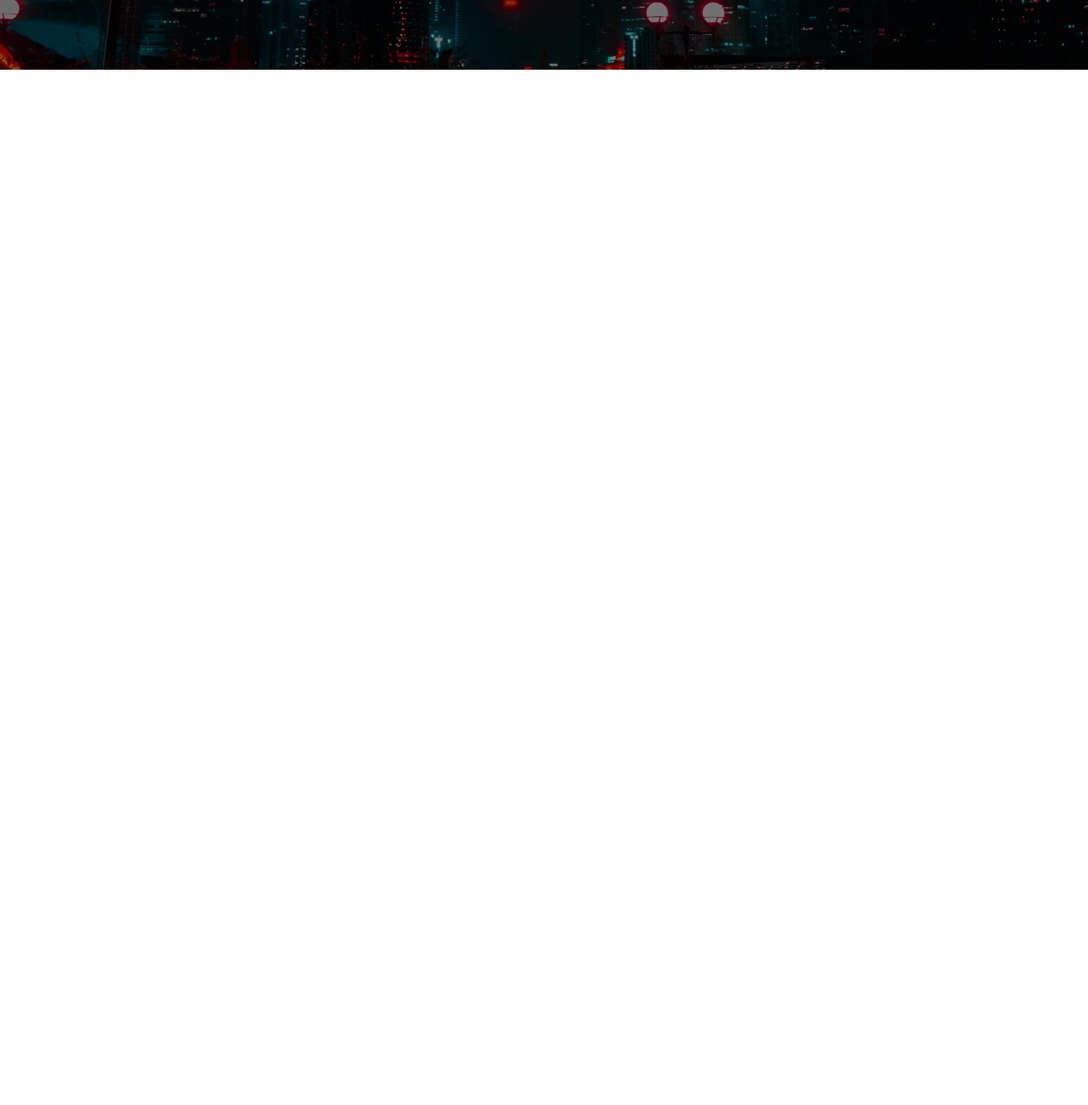
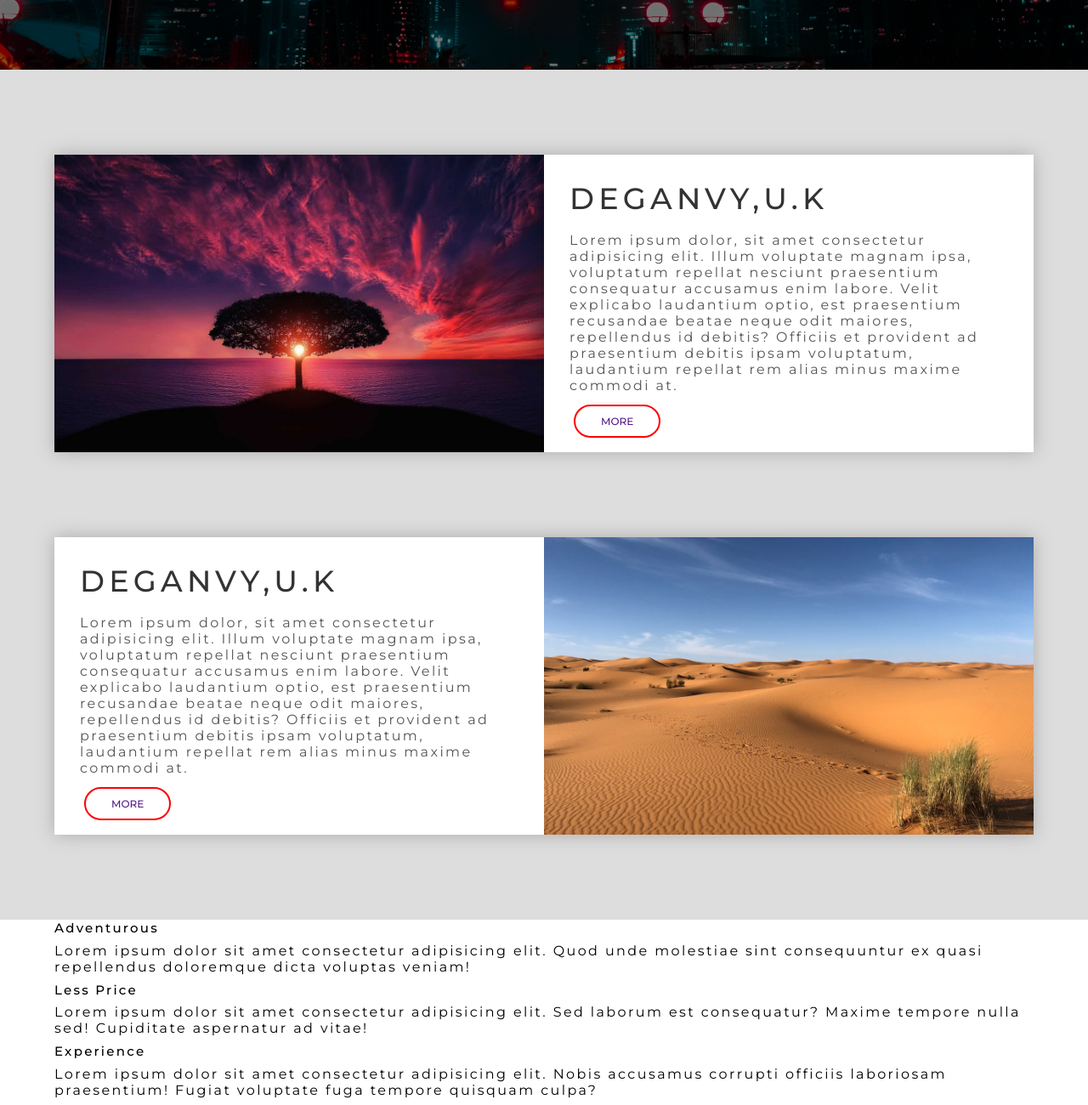
Before and after one commit to AnasAli30/Some_Web_Projects, a plain HTML site: page Travel Website/index.html in a window 1280 px wide. Shown: the part 678-1978 px from the top of the page at 85% size. Before the commit the page ends 800 px from the top, so only its background shows below. Drawn offline with Linux system fonts and the light colour scheme.

Commit message:
some changes

```diff
--- a/Travel Website/css/style.css
+++ b/Travel Website/css/style.css
@@ -64,7 +64,10 @@ body{
 .btn-primary{
     background-color: #fff;
     border-radius: 10rem;
-
+    transition: 0.5s ease-in-out;
+}
+.btn-primary:hover{
+    background-color: #ddd;
 }
 
 
@@ -207,3 +210,75 @@ h1,h2,h3{
     text-decoration: none;
     color: #e63946;
 } */
+
+
+/* ########## SHOWCSAE SECTION STYLING ############# */
+
+.showcase{
+    background-color: #ddd;
+    padding: 10rem 0;;
+}
+.row{
+    height: 350px;
+    /* border: 1px solid red; */
+    background-color: #fff;
+    box-shadow: 0px 0px 20px 0px #aaa;
+}
+
+.row1{
+    margin-bottom: 10rem;
+}
+
+.row .img-box{
+    height: 100%;
+}
+
+.row .img-box img{
+    height: 100%;
+    width: 100%;
+    object-fit: cover;
+}
+
+.row .text-box{
+    /* border: 1px solid red; */
+    padding: 3rem;
+    height: 100%;
+    width: 100%;
+}
+
+.row1 .img-box,
+.row2 .text-box{
+    float: left;
+    width: 50%;
+}
+
+.row2 .img-box ,
+.row1 .text-box{
+    float: right;
+    width: 50%;
+}
+
+.row a{
+    font-weight: 500;
+    font-size: 1.2rem;
+    display: inline-block;
+    margin: 0.5rem;
+    text-decoration: none;
+    border: 2px solid red;
+    padding: 1rem 3rem;
+    transition: 0.5s ;
+}
+
+.row a:hover{
+    border: 2px solid rgb(97, 223, 91);
+
+    background-color: rgb(122, 230, 116);
+    color: #333;
+
+}
+
+.row::after{
+    content: ' ';
+    display: block;
+    clear: both;
+}
--- a/Travel Website/index.html
+++ b/Travel Website/index.html
@@ -30,6 +30,50 @@
 
 </header>
 
+<section class="showcase">
+    <div class="container">
+    <div class="row row1">
+        <div class="img-box">
+        <img src="./img/showcase-photo1.jpg" alt="">
+    </div>
+        <div class="text-box">
+        <h2 class="lg-heading text-black">DEGANVY,U.K</h2>
+        <p class="text-gray">Lorem ipsum dolor, sit amet consectetur adipisicing elit. Illum voluptate magnam ipsa, voluptatum repellat nesciunt praesentium consequatur accusamus enim labore. Velit explicabo laudantium optio, est praesentium recusandae beatae neque odit maiores, repellendus id debitis? Officiis et provident ad praesentium debitis ipsam voluptatum, laudantium repellat rem alias minus maxime commodi at.</p>
+        <a href="" class="btn-primary">MORE</a>
+    </div>
+    </div>
+    <div class="row row2">
+        <div class="img-box">
+            <img src="./img/showcase-photo2.jpg" alt=""></div>
+            <div class="text-box">
+            <h1 class="lg-heading text-black">DEGANVY,U.K</h1>
+            <p class="text-gray">Lorem ipsum dolor, sit amet consectetur adipisicing elit. Illum voluptate magnam ipsa, voluptatum repellat nesciunt praesentium consequatur accusamus enim labore. Velit explicabo laudantium optio, est praesentium recusandae beatae neque odit maiores, repellendus id debitis? Officiis et provident ad praesentium debitis ipsam voluptatum, laudantium repellat rem alias minus maxime commodi at.</p>
+            <a href="" class="btn-primary">MORE</a>
+        </div>
+
+    </div>
+</div>
+</section>
+
+<div class="feature">
+    <div class="container">
+        <div class="box">
+            <div class="box1">
+                <h2>Adventurous</h2>
+                <p>Lorem ipsum dolor sit amet consectetur adipisicing elit. Quod unde molestiae sint consequuntur ex quasi repellendus doloremque dicta voluptas veniam!</p>
+            </div>
+            <div class="box2">
+                <h2>Less Price</h2>
+                <p>Lorem ipsum dolor sit amet consectetur adipisicing elit. Sed laborum est consequatur? Maxime tempore nulla sed! Cupiditate aspernatur ad vitae!</p>
+            </div>
+            <div class="box3">
+                <h2>Experience</h2>
+                <p>Lorem ipsum dolor sit amet consectetur adipisicing elit. Nobis accusamus corrupti officiis laboriosam praesentium! Fugiat voluptate fuga tempore quisquam culpa?</p>
+            </div>
+        </div>
+    </div>
+</div>
+
 
 </body>
 </html>
```
